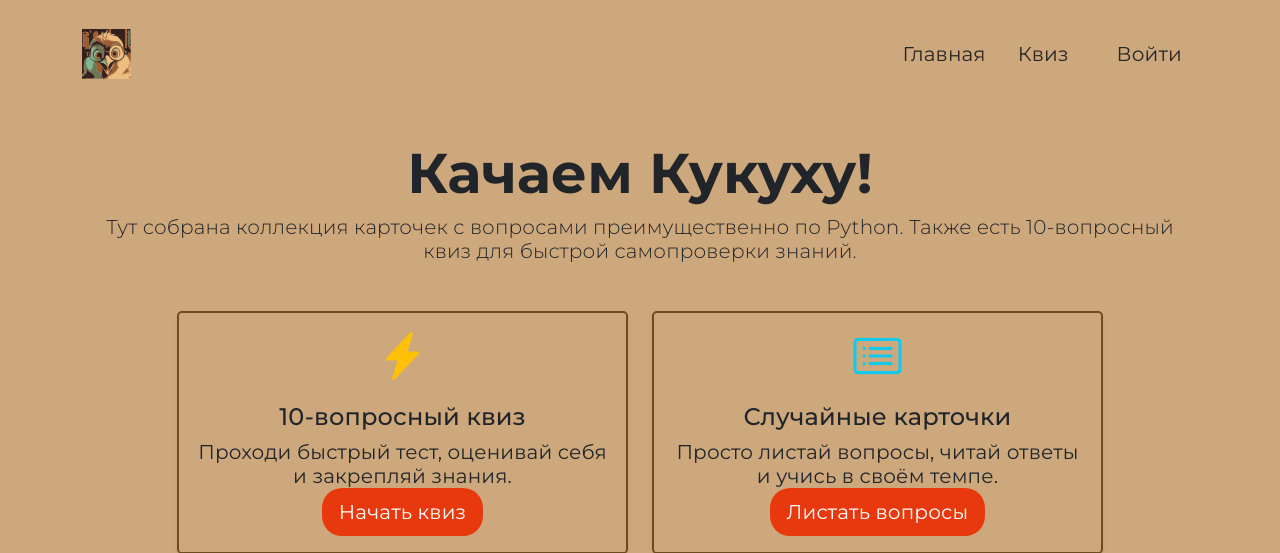
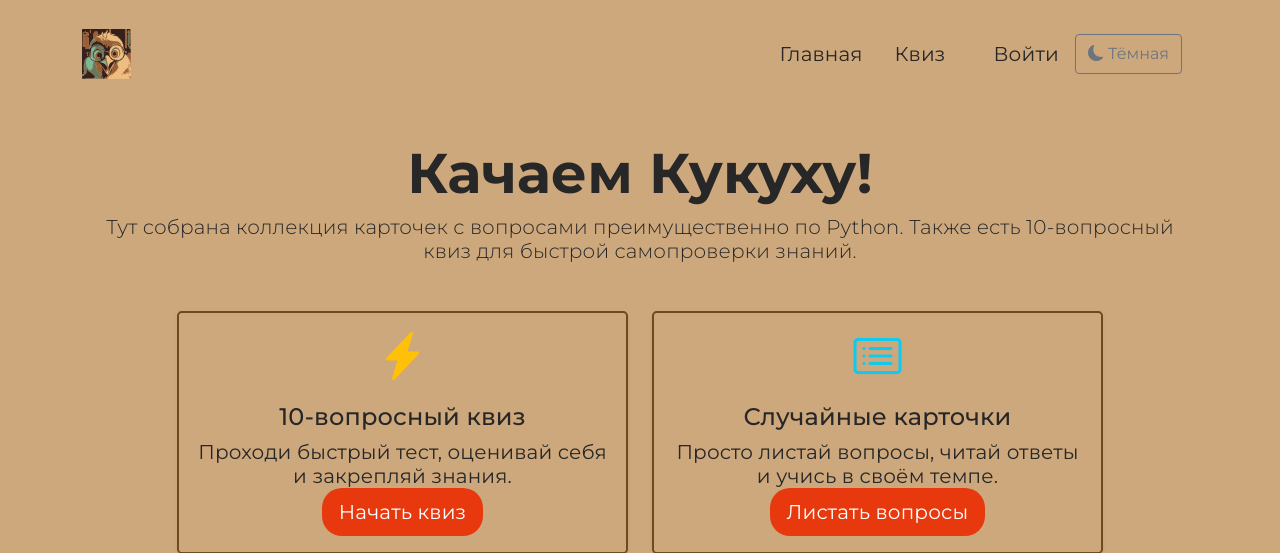
Before and after one commit to Ndk985/cuckoo_pump, a Flask app: page /main in a window 1280 px wide. Shown: the top 553 px of the page. Run offline with Flask 3, Linux system fonts and the light colour scheme; some libraries are stand-ins or nearby versions.

Commit message:
добавлена фича - темная и светлая темы

```diff
--- a/cp_app/static/css/style.css
+++ b/cp_app/static/css/style.css
@@ -2,43 +2,74 @@
     font-family: "Montserrat";
     src: local("Montserrat"),
       url(../fonts/Montserrat/Montserrat-VariableFont_wght.ttf);
-  }
+}
 
+/* CSS переменные для светлой темы (по умолчанию) */
+:root {
+    --bg-primary: #cea87d;
+    --text-primary: #272727;
+    --link-color: #272727;
+    --card-bg: transparent;
+    --border-color: #6e4a1f;
+}
+
+/* CSS переменные для темной темы */
+[data-theme="dark"] {
+    --bg-primary: #17262f;
+    --text-primary: #9b8585;
+    --link-color: #ae3a3a;
+    --card-bg: transparent;
+    --border-color: #6e4a1f;
+}
+
+/* Базовые стили */
 body {
     font-family: Montserrat, Arial, sans-serif;
-    background-color: #cea87d;
+    background-color: var(--bg-primary);
+    color: var(--text-primary);
     line-height: 1.2;
     letter-spacing: 0.01em;
-    color: #272727;
+    transition: background-color 0.3s ease, color 0.3s ease;
 }
+
 p, a {
     font-size: 20px;
 }
 
+/* Ссылки */
 a.nav-link, a {
-    color: #272727;
-
+    color: var(--link-color);
+    transition: color 0.3s ease;
 }
 
 a.nav-link:hover, a:hover {
     color: #e7390d;
 }
+
 .nav-pills a.nav-link.active {
     background-color: #c619af;
     border-radius: 20px;
 }
 
+/* Заголовки */
 h1 {
     font-size: 42px;
 }
 
+/* Текст с классами Bootstrap */
+.text-dark {
+    color: var(--text-primary) !important;
+}
+
+/* Мелкий текст */
 p.small {
     font-size: 18px;
     color: #8E8E8E;
 }
+
+/* Формы */
 .form-control-lg {
     border-radius: 20px;
-
 }
 
 .form-control:focus {
@@ -46,17 +77,19 @@ p.small {
     border-color: #c619af;
     outline: 0;
     box-shadow: 0 0 0 2px rgb(167, 17, 152);
-  }
+}
 
 textarea {
     resize: none;
 }
 
+/* Кнопки */
 .button {
     background-color: #e7390d;
     border-radius: 20px;
     color: #FFF;
     font-size: 20px;
+    transition: background-color 0.3s ease;
 }
 
 .button:hover {
@@ -64,8 +97,17 @@ textarea {
     color: #FFF;
 }
 
+/* Карточки */
+.card {
+    background-color: var(--card-bg);
+    transition: background-color 0.3s ease;
+}
 
+.border-dark-brown {
+    border-color: var(--border-color) !important;
+}
 
+/* Адаптивность */
 @media (max-width: 600px) {
     p {
         text-align: justify;
@@ -77,7 +119,3 @@ textarea {
         margin: 0 auto;
     }
 }
-
-.border-dark-brown {
-  border-color: #6e4a1f !important;   /* тёмно-коричневый */
-}
--- /dev/null
+++ b/cp_app/static/js/theme.js
@@ -0,0 +1,55 @@
+// theme.js - управление темами
+class ThemeManager {
+    constructor() {
+        this.themeToggle = document.getElementById('themeToggle');
+        this.init();
+    }
+
+    init() {
+        // Загружаем сохраненную тему или устанавливаем светлую по умолчанию
+        const savedTheme = localStorage.getItem('theme') || 'light';
+        this.applyTheme(savedTheme);
+
+        // Добавляем обработчик клика на кнопку
+        if (this.themeToggle) {
+            this.themeToggle.addEventListener('click', () => this.toggleTheme());
+        }
+    }
+
+    toggleTheme() {
+        const currentTheme = document.documentElement.getAttribute('data-theme') || 'light';
+        const newTheme = currentTheme === 'light' ? 'dark' : 'light';
+        this.applyTheme(newTheme);
+        this.saveTheme(newTheme);
+    }
+
+    applyTheme(theme) {
+        // Устанавливаем атрибут для CSS
+        document.documentElement.setAttribute('data-theme', theme);
+
+        // Обновляем кнопку
+        this.updateButton(theme);
+    }
+
+    updateButton(theme) {
+        if (!this.themeToggle) return;
+
+        const icon = this.themeToggle.querySelector('i');
+        if (theme === 'dark') {
+            icon.className = 'bi bi-sun-fill';
+            this.themeToggle.innerHTML = `<i class="bi bi-sun-fill"></i> Светлая`;
+        } else {
+            icon.className = 'bi bi-moon-fill';
+            this.themeToggle.innerHTML = `<i class="bi bi-moon-fill"></i> Тёмная`;
+        }
+    }
+
+    saveTheme(theme) {
+        localStorage.setItem('theme', theme);
+    }
+}
+
+// Инициализация при загрузке страницы
+document.addEventListener('DOMContentLoaded', () => {
+    new ThemeManager();
+});
--- a/cp_app/templates/base.html
+++ b/cp_app/templates/base.html
@@ -1,5 +1,5 @@
 <!DOCTYPE html>
-<html lang="ru">
+<html lang="ru" data-theme="light">
   <head>
     <meta charset="utf-8" />
     <meta name="viewport" content="width=device-width, initial-scale=1" />
@@ -24,6 +24,10 @@
       {% block content %}{% endblock content %}
     </main>
     {% include "footer.html" %}
+
+    <!-- Подключаем скрипт управления темами -->
+    <script src="{{ url_for('static', filename='js/theme.js') }}"></script>
+
     {{ ckeditor.load() }}
   </body>
 </html>
--- a/cp_app/templates/header.html
+++ b/cp_app/templates/header.html
@@ -7,16 +7,16 @@
       </a>
 
       <!-- Навигация -->
-      <div class="d-flex justify-content-end">
+      <div class="d-flex justify-content-end align-items-center">
         <ul class="nav nav-pills">
-
           <!-- Все пользователи -->
-           <li class="nav-item">
+          <li class="nav-item">
             <a class="nav-link" href="{{ url_for('main_page') }}">Главная</a>
           </li>
-           <li class="nav-item">
-              <a class="nav-link" href="{{ url_for('quiz.quiz_start') }}">Квиз</a>
+          <li class="nav-item">
+            <a class="nav-link" href="{{ url_for('quiz.quiz_start') }}">Квиз</a>
           </li>
+
           <!-- Только админ -->
           {% if current_user.is_authenticated and current_user.is_admin %}
             <li class="nav-item ps-3">
@@ -40,7 +40,10 @@
               <a class="nav-link" href="{{ url_for('login') }}">Войти</a>
             </li>
           {% endif %}
-
+            <!-- Кнопка переключения темы -->
+            <button id="themeToggle" class="btn btn-outline-secondary me-3">
+              <i class="bi bi-moon-fill"></i> Тёмная
+            </button>
         </ul>
       </div>
     </div>
```
